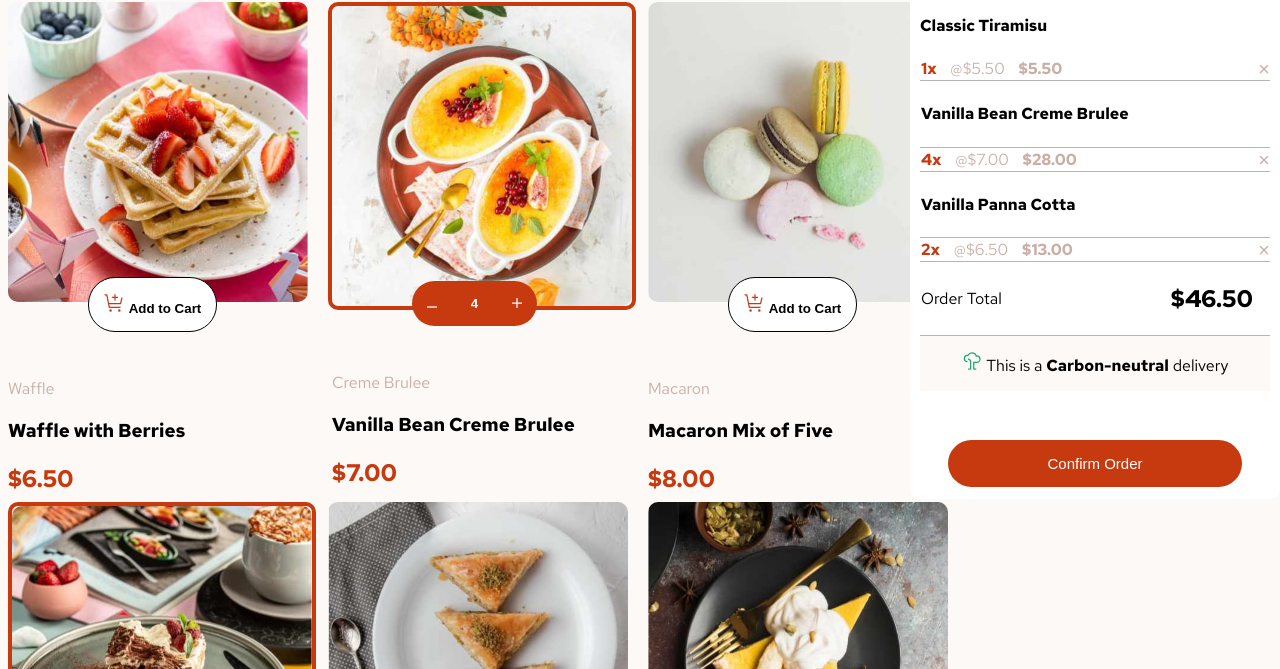
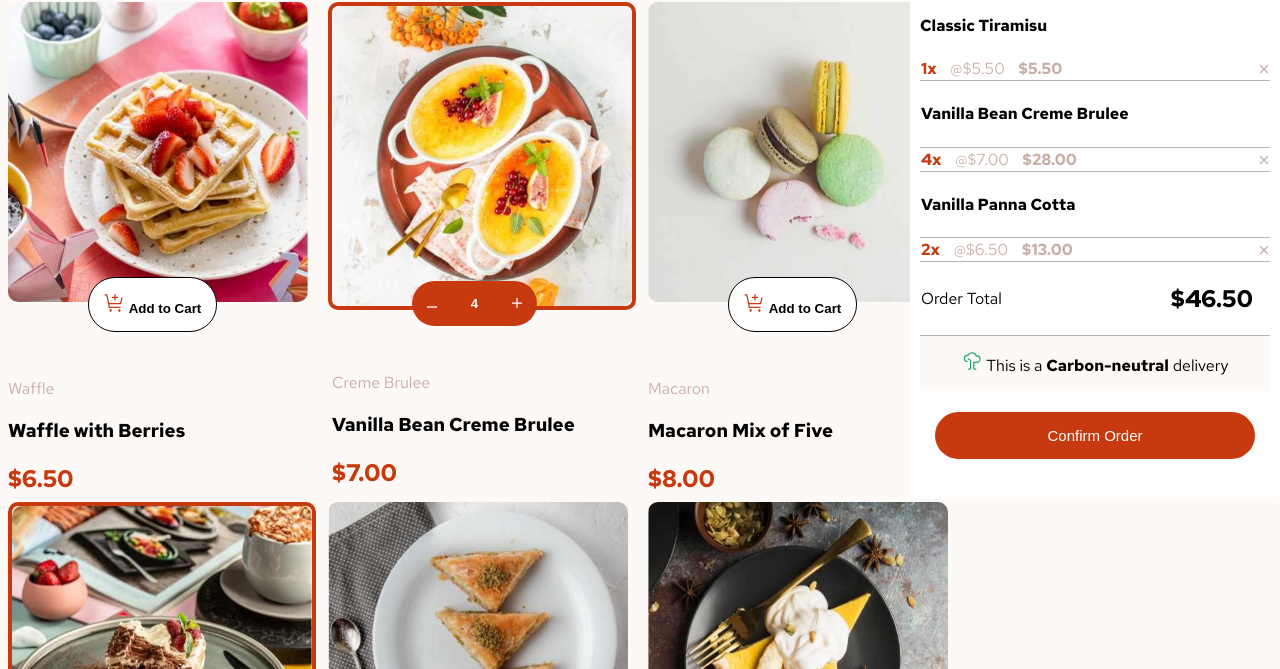
Before and after one commit to Gospel-Columbus/Product-List, a plain HTML site: page index.html in a window 1280 px wide. Shown: the part 131-800 px from the top of the page. Drawn offline with Linux system fonts and the light colour scheme.

Commit message:
commit changes

```diff
--- a/index.html
+++ b/index.html
@@ -235,7 +235,7 @@
         <svg xmlns="http://www.w3.org/2000/svg" width="21" height="20" fill="none" viewBox="0 0 21 20"><path fill="#1EA575" d="M8 18.75H6.125V17.5H8V9.729L5.803 8.41l.644-1.072 2.196 1.318a1.256 1.256 0 0 1 .607 1.072V17.5A1.25 1.25 0 0 1 8 18.75Z"/><path fill="#1EA575" d="M14.25 18.75h-1.875a1.25 1.25 0 0 1-1.25-1.25v-6.875h3.75a2.498 2.498 0 0 0 2.488-2.747 2.594 2.594 0 0 0-2.622-2.253h-.99l-.11-.487C13.283 3.56 11.769 2.5 9.875 2.5a3.762 3.762 0 0 0-3.4 2.179l-.194.417-.54-.072A1.876 1.876 0 0 0 5.5 5a2.5 2.5 0 1 0 0 5v1.25a3.75 3.75 0 0 1 0-7.5h.05a5.019 5.019 0 0 1 4.325-2.5c2.3 0 4.182 1.236 4.845 3.125h.02a3.852 3.852 0 0 1 3.868 3.384 3.75 3.75 0 0 1-3.733 4.116h-2.5V17.5h1.875v1.25Z"/></svg>
       <span>This is a <b>Carbon-neutral</b> delivery</span></div><br>
 
-     <div class="contain-btn"> <button  style=" font-size:15px; background-color: hsl(14, 86%, 42%); color:#fff;border-radius:27px; padding:15px; border-style:none; width:320px; margin:28px;">Confirm Order</button>
+     <div class="contain-btn"> <button  style=" font-size:15px; background-color: hsl(14, 86%, 42%); color:#fff;border-radius:27px; padding:15px; border-style:none; width:320px;">Confirm Order</button>
      </div>
   </div>
 
```
